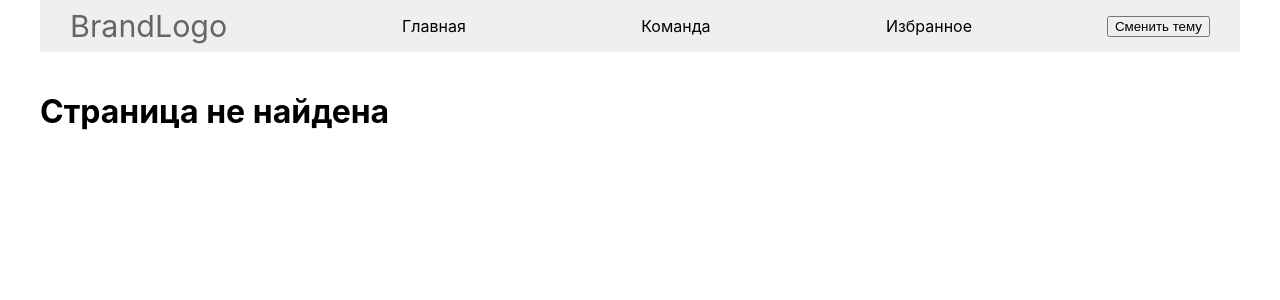
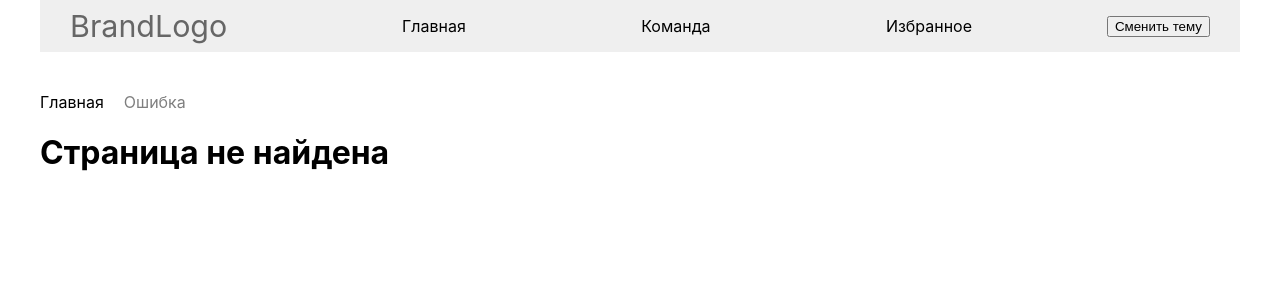
Before and after one commit to bublick/react-hackaton, a React (Create React App) app: page /404 in a window 1280 px wide. Shown: the top 300 px of the page. Built offline with nearby package versions, Linux system fonts and the light colour scheme.

Commit message:
Add Breadcrumbs

```diff
--- a/package.json
+++ b/package.json
@@ -9,6 +9,7 @@
     "@testing-library/user-event": "^12.8.3",
     "bootstrap": "^5.1.2",
     "prop-types": "^15.7.2",
+    "query-string": "^7.0.1",
     "react": "^17.0.2",
     "react-dom": "^17.0.2",
     "react-router-dom": "^5.3.0",
--- a/src/App.js
+++ b/src/App.js
@@ -3,11 +3,11 @@ import "./App.css";
 import Header from "./components/header/header";
 import MainPage from "./components/mainPage/mainPage";
 import NotFound from "./components/notFound/notFound";
-import User from "./components/user/user";
+import Users from "./components/users/users";
 const routes = [
   { path: "/", name: "Главная", Component: MainPage },
-  { path: "/users", name: "Команда", Component: User },
-  { path: "/users/:userId", name: "Член", Component: User },
+  { path: "/users", name: "Команда", Component: Users },
+  { path: "/users/:userId", name: "Член", Component: Users },
   { path: "/404", name: "404", Component: NotFound },
 ];
 
--- /dev/null
+++ b/src/components/breadcrumbs/breadcrumbs.css
@@ -0,0 +1,23 @@
+.breadcrumbs {
+  margin-bottom: 20px;
+}
+
+.breadcrumbs__item {
+  margin-right: 20px;
+  color: inherit;
+}
+
+.breadcrumbs__item:hover,
+.breadcrumbs__item:focus {
+  color: firebrick;
+  text-decoration: underline;
+}
+
+.breadcrumbs__item--disable {
+  opacity: 0.5;
+}
+.breadcrumbs__item--disable:hover,
+.breadcrumbs__item--disable:focus {
+  color: inherit;
+  text-decoration: none;
+}
--- a/src/components/breadcrumbs/breadcrumbs.jsx
+++ b/src/components/breadcrumbs/breadcrumbs.jsx
@@ -1,20 +1,21 @@
 import React from "react";
 import { Link } from "react-router-dom";
+import "./breadcrumbs.css";
 
-const Breadcrumbs = ({ crumbs }) => {
+const Breadcrumbs = ({ crumbs, specify }) => {
   if (crumbs.length <= 1) {
     return null;
   }
 
   return (
-    <div className="">
+    <div className="breadcrumbs">
       {crumbs.map(({ name, path }, key) =>
         key + 1 === crumbs.length ? (
-          <span key={key} className="">
-            {name}
+          <span key={key} className="breadcrumbs__item breadcrumbs__item--disable">
+            {specify ? specify : name}
           </span>
         ) : (
-          <Link key={key} className="" to={path}>
+          <Link key={key} className="breadcrumbs__item" to={path}>
             {name}
           </Link>
         )
--- a/src/components/mainPage/mainPage.jsx
+++ b/src/components/mainPage/mainPage.jsx
@@ -1,9 +1,9 @@
 // import React, { useState, useEffect } from 'react';
-
+import Breadcrumbs from "../breadcrumbs/breadcrumbs";
 import TechnologiesList from "../technologiesList.jsx/technologiesList";
 import "./mainPage.css";
 
-const MainPage = () => {
+const MainPage = ({ crumbs }) => {
   // const [technologies, setTechnologies] = useState();
   // const [photos, SetPhotos] = useState();
   // useEffect(() => api.users.fetchAllTechs().then(data => setTechnologies(data)), []);
@@ -14,7 +14,6 @@ const MainPage = () => {
     "https://yandex-images.clstorage.net/s5wcP2154/55e387-Qcv/pocniCx1j4MaXGT0gj4MhcI2GHb4pSIEyCUPucHebHBDU5-9jkht5X8I6f2tZo8btdZWfZrKh63ZHKD6zeQbfObRZMQ3a8CJG1xn-YslBYLJPhd-_LElBpByFOHPmjQkWUGSueUgHMIJbpHN1xOkZ_iCCi3NisrtlXLJ94uGSzmbtDuDC3bwhg1IJ86IJiOL_lMMafniLXrjO1ba4L5ELEtL1fLDHRz0BFWVy-s4t2vToiIh5bah9rdFxaaqpnAIm7cKjzBQyLowRwbujAU5gtxQM3fiwC5w5CR36Pi8SgZTVcrc8AU5zxlQiszaLIxE4JEuGNqVjNmIf_KOqKRKOrKNGKUpcNKIO3g-1JAJKrTZUBVg_t8kb9QMcc7Gq0IZY37Z4c09NtEaWavb2SG4U-mzJyXvkJ7Vt0HDuKGTSwu1px-bLHTVrxVDLv6sODKD6HASUPvnLE7SNH3o7IN4AG1Y69rvFxDaPlyX6tgshF3Zlyg60oam3It8-JK9nGsnpK4rgg9I9IgmVQT5lSoGttlKD0v73z5KwC9qydiSWhhYZcPJ2ToVyCJXndbdP5pz46oION6dq_CYfcGknZhKHKilI7oGRfWaGl4n6oETD4vUXTJg7swPTOglX_jKn2wUa0H_wtIrPuwDS5vuzw65TuiwNiDHnJz-umz7uKqTZgm3jwqHO23AvStMJe-BASC12FQ3eN3iGmHIAGPsyKZiC2lY--z9MhPBJHip5csEpG3IjC8O2p-M3rh7w4-Ts3g4hrw0vjdE8K8GeTLZsR89iMxKHFLD8AR30ypq2PCFTgJ0d-Le4zoPyyx4jcnuIrdB0rANLv29numDefeloqREAp-2NIIQbs-7D0UFw6knMJXIag5R4OYlafcpd_j4nlY1VEna3cksPs8IQrTV2SG4Y-SGNzHDsI_3gmLnuZKveSW_khGKM3_ymQh2EsCQATKV_Xc1RvvcPG7yD0XTyZs",
     "https://img4.goodfon.ru/wallpaper/nbig/4/3c/kiara-biankeri-kompiuternaia-grafika-zeleno-korichnevoe.jpg",
   ];
-
   const technologies = ["html", "css", "js", "git", "webpack", "react"];
 
   const handleChangeSelectImage = e => {
@@ -27,6 +26,7 @@ const MainPage = () => {
 
   return (
     <>
+      {crumbs && <Breadcrumbs crumbs={crumbs} />}
       <h1>Наша команда</h1>
       <ul className="peoples">
         {photos.map(photo => (
--- a/src/components/navBar/navBar.jsx
+++ b/src/components/navBar/navBar.jsx
@@ -9,17 +9,17 @@ const NavBar = () => {
       </Link>
 
       <ul className="navbar__list">
-        <li class="navbar__list-item">
+        <li className="navbar__list-item">
           <Link className="navbar__item-anchor" to="/">
             Главная
           </Link>
         </li>
-        <li class="navbar__list-item">
+        <li className="navbar__list-item">
           <Link className="navbar__item-anchor" to="/users">
             Команда
           </Link>
         </li>
-        <li class="navbar__list-item">
+        <li className="navbar__list-item">
           <Link className="navbar__item-anchor" to="/bookmark">
             Избранное
           </Link>
--- a/src/components/notFound/notFound.jsx
+++ b/src/components/notFound/notFound.jsx
@@ -1,7 +1,12 @@
 import React from "react";
+import Breadcrumbs from "../breadcrumbs/breadcrumbs";
 
-const NotFound = () => {
-  return <h1>Страница не найдена</h1>;
+const NotFound = ({ crumbs }) => {
+  return (
+    <>
+      {crumbs && <Breadcrumbs crumbs={crumbs} specify="Ошибка" />} <h1>Страница не найдена</h1>
+    </>
+  );
 };
 
 export default NotFound;
--- a/src/components/userList/userList.jsx
+++ b/src/components/userList/userList.jsx
@@ -1,35 +1,24 @@
-import React, { useState, useEffect } from 'react'
-import api from '../../API'
+import React from "react";
+import { Link } from "react-router-dom";
 
-const Users = () => {
-    const [users, setUsers] = useState()
-    useEffect(() => {
-        api.users.fetchAll().then((data) => setUsers(data))
-    }, [])
-
+const UsersList = ({ users }) => {
   return (
-        <div className='container'>
+    <div className="container">
       <h1>Команда</h1>
-            <div className='users-list'>
+      <div className="users-list">
         {users
-                    ? users.map((user) => (
-                          <a
-                              class='users-list__user'
-                              href={'/users/' + user._id}
-                          >
-                              <div className='user-list__photo-wrapper'>
-                                  <img
-                                      className='user-list__photo-img'
-                                      src={user.photo}
-                                  />
+          ? users.map(user => (
+              <Link key={user._id} className="users-list__user" to={`/users/${user._id}`}>
+                <div className="user-list__photo-wrapper">
+                  <img className="user-list__photo-img" alt="" src={user.photo} />
                 </div>
-                              <div className='user-list__name'>{user.name}</div>
-                          </a>
+                <div className="user-list__name">{user.name}</div>
+              </Link>
             ))
           : null}
       </div>
     </div>
-    )
-}
+  );
+};
 
-export default Users
+export default UsersList;
--- a/src/components/users/users.jsx
+++ b/src/components/users/users.jsx
@@ -1,12 +1,31 @@
-import React from 'react'
-import { useParams } from 'react-router-dom'
-import User from '../user/user'
-import UserList from '../userList/userList'
+import query from "query-string";
+import React, { useEffect, useState } from "react";
+import { useParams } from "react-router-dom";
+import api from "../../API";
+import Breadcrumbs from "../breadcrumbs/breadcrumbs";
+import User from "../user/user";
+import UserList from "../userList/userList";
 
-const Users = () => {
-    const { userId } = useParams()
+const Users = ({ crumbs, location }) => {
+  const { userId } = useParams();
+  const [users, setUsers] = useState();
+  useEffect(() => {
+    api.users.fetchAll().then(data => setUsers(data));
+  }, []);
 
-    return <>{userId ? <User id={userId} /> : <UserList />}</>
-}
+  const search = query.parse(location.search);
+  if (search?.favorites === "true") {
+    console.log("отображаем избранных");
+  }
 
-export default Users
+  let currentUser = users ? users.find(user => userId === user._id) : null;
+
+  return (
+    <>
+      {crumbs && <Breadcrumbs crumbs={crumbs} specify={currentUser && currentUser.name} />}
+      {userId ? <User id={userId} /> : <UserList users={users} />}
+    </>
+  );
+};
+
+export default Users;
```
Also changed, not shown: src/components/user/user.jsx (+29 -46 lines), 1 other file (tests, documents, lock files or other folders). Lines whose indentation alone changed are shown as unchanged.
